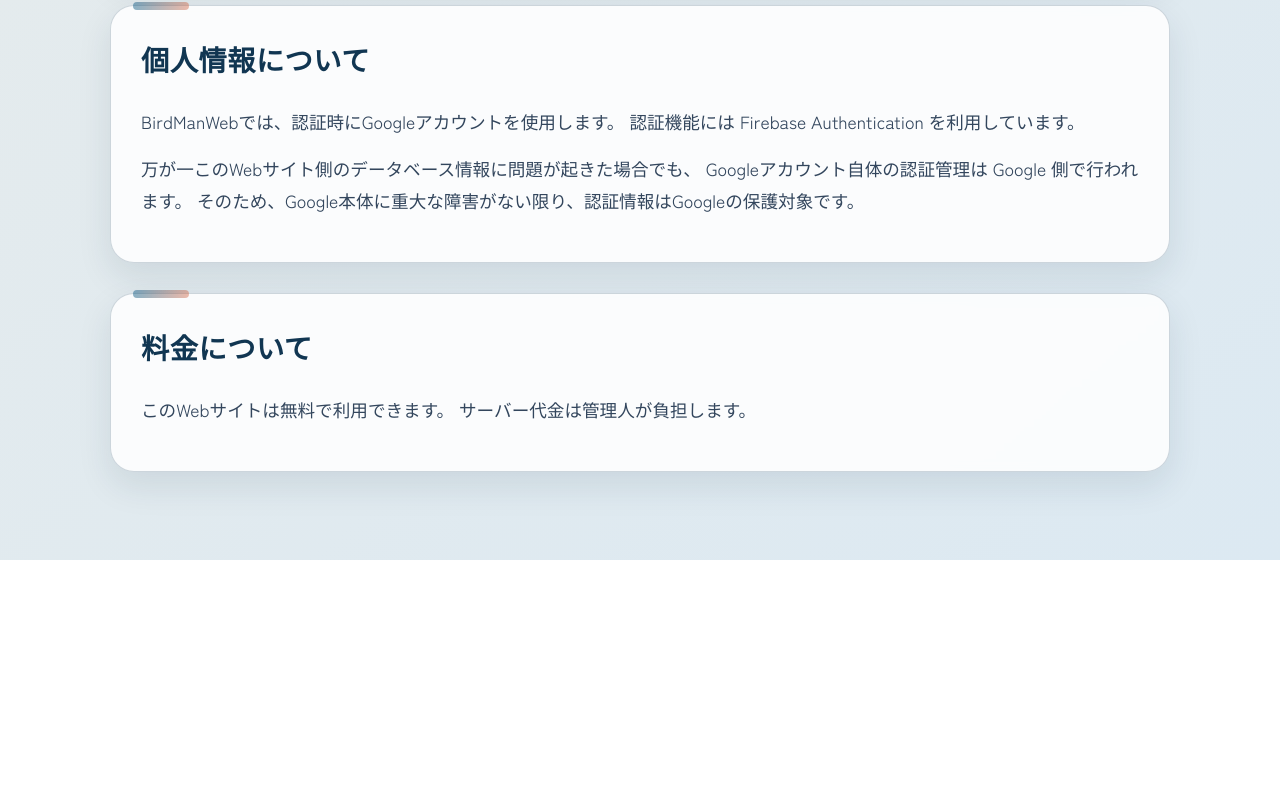
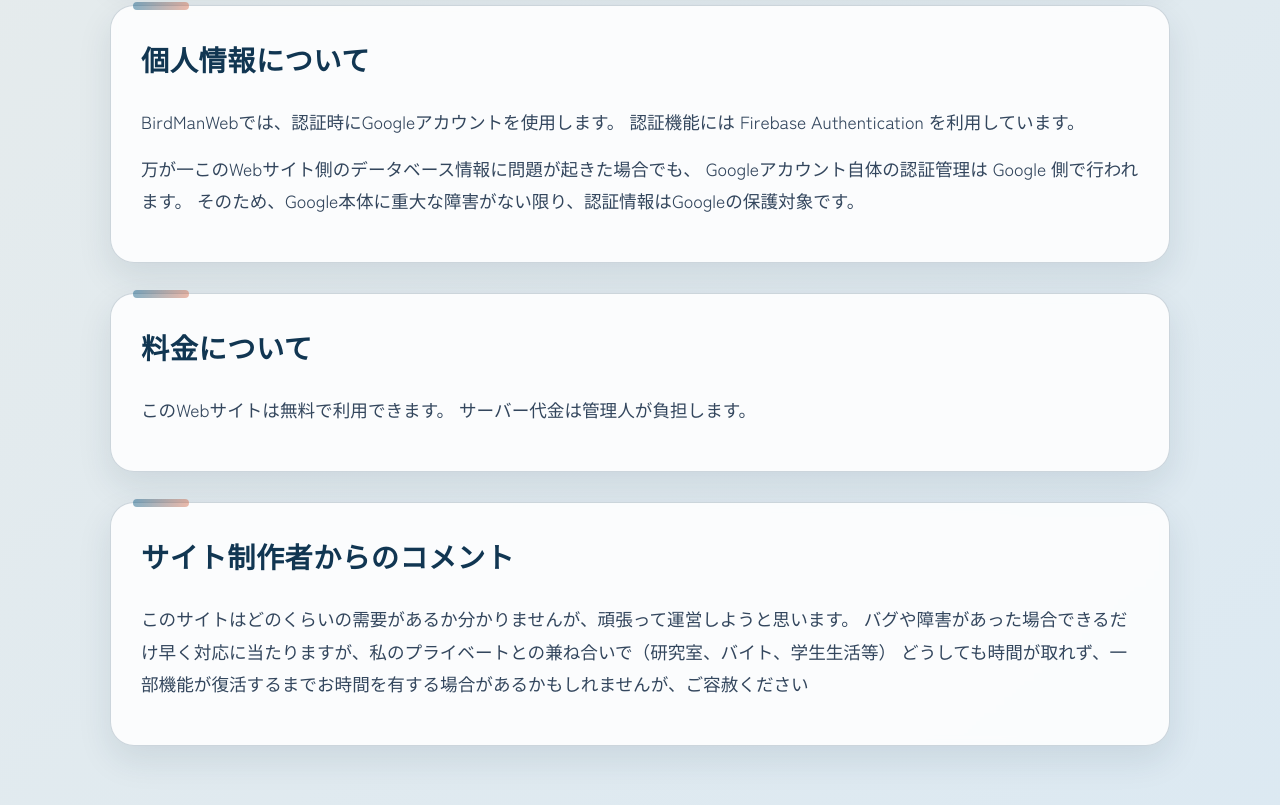
Before and after one commit to toshitoshidao/birdman_LP, a plain HTML site: page index.html in a window 1280 px wide. Shown: the part 3475-4280 px from the top of the page. Before the commit the page ends 4035 px from the top, so only its background shows below. Drawn offline with Linux system fonts and the light colour scheme; a web font is replaced by a local one.

Commit message:
コメント追加

```diff
--- a/index.html
+++ b/index.html
@@ -121,6 +121,15 @@
                     サーバー代金は管理人が負担します。
                 </p>
             </section>
+
+            <section class="card privacy-section reveal" id="privacy">
+                <h2>サイト制作者からのコメント</h2>
+                <p>
+                    このサイトはどのくらいの需要があるか分かりませんが、頑張って運営しようと思います。
+                    バグや障害があった場合できるだけ早く対応に当たりますが、私のプライベートとの兼ね合いで（研究室、バイト、学生生活等）
+                    どうしても時間が取れず、一部機能が復活するまでお時間を有する場合があるかもしれませんが、ご容赦ください
+                </p>
+            </section>
         </main>
     </div>
 
```
